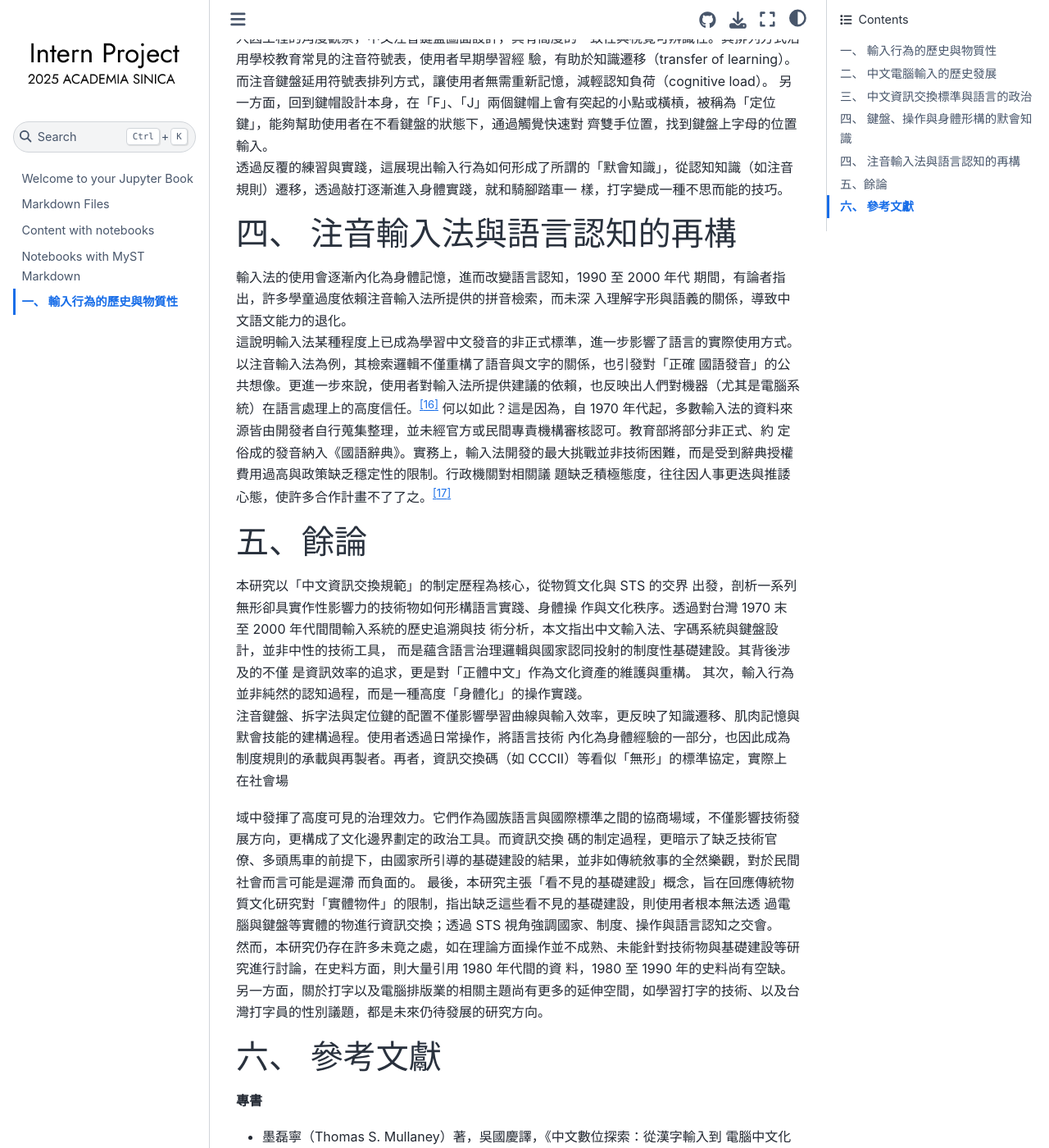
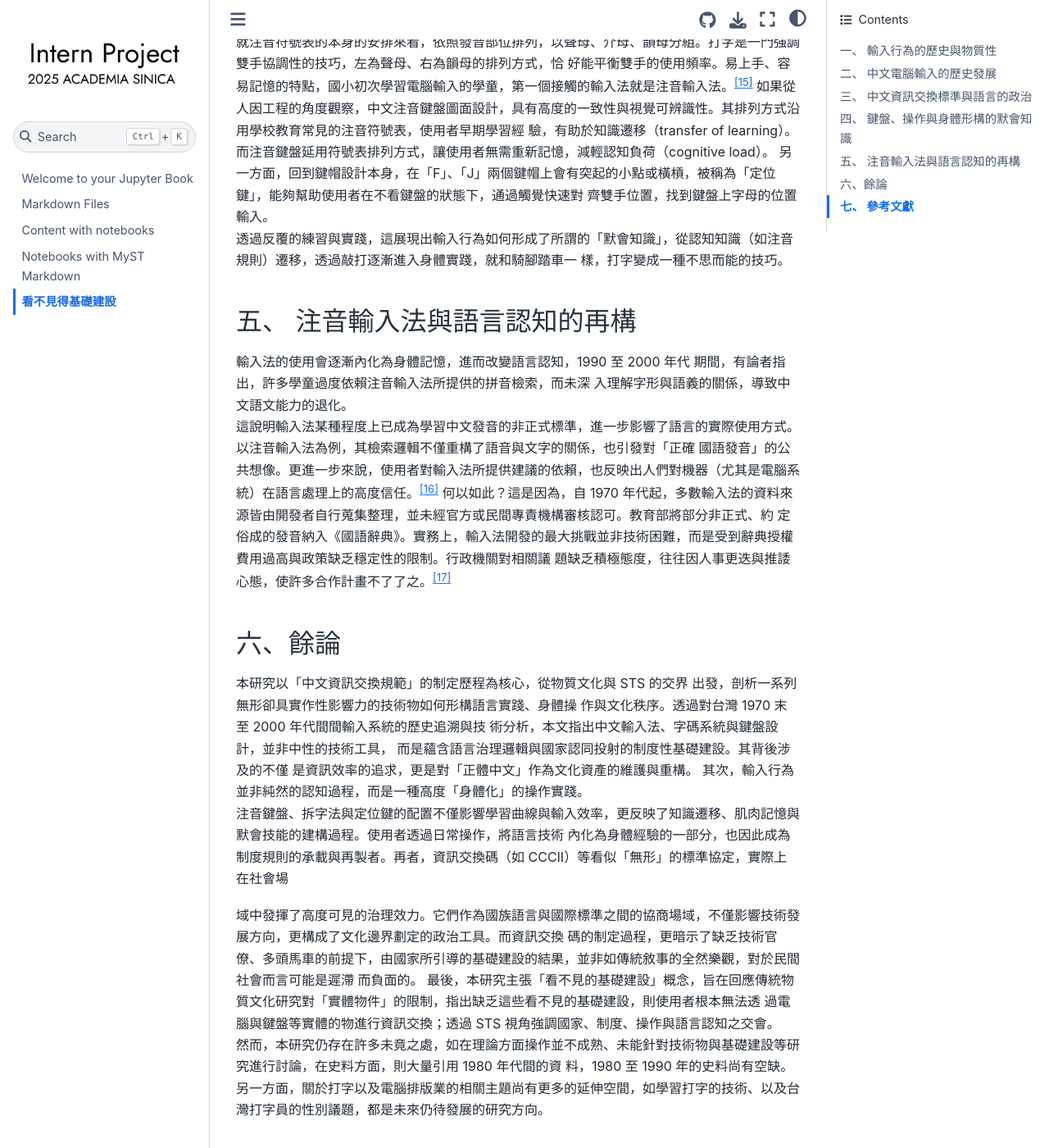
Before and after one commit to celik1001/2025-AS-intern-Project, a Jupyter Book: the page built from invisible-infra.md, in a window 1280 px wide and 1400 px high, scrolled down 2729 px. Shown: the whole window at 82% size. Built offline with Jupyter Book 1.0.4 settings and Sphinx 7.4.7 and the Sphinx Book theme 1.1.4, drawn with Linux system fonts in a browser that asks for light colours.

Commit message:
edit article contents

```diff
--- a/invisible-infra.md
+++ b/invisible-infra.md
@@ -12,7 +12,9 @@ kernelspec:
   name: python3
 ---
 
-### 一、 輸入行為的歷史與物質性
+# 看不見得基礎建設
+
+## 一、 輸入行為的歷史與物質性
 
 在今日中文使用者與電腦之間，看似自然的打字行為，建立在一連串複雜且高度政治化的技術中介之上。中文輸入法、資訊交換碼與鍵盤設計等技術元件，不僅形構了輸入行為的具體實作，也深刻反映了國族語言政策、身體協作技術與使用者經驗的歷史變遷。中文輸入法與資訊交換標準的歷史，長期以來位於科技發展與語言政策的交會點，卻在科技史與物質文化研究中鮮有深入探討。僅有少數學術著作將之視為具有文化與政治意涵的技術物。<br>
 Thomas S. Mullaney 在 The Chinese Computer: A Global History of the Information Age 一書中，首度將中文輸入系統視為現代資訊時代的全球性議題，透過口述訪談與跨國資料，重構華語世界在面對以拉丁字母為主的電腦架構時，如何重新發明中文輸入的過程。Mullaney 將焦點放在中國、美國之間的技術翻譯與制度創造，卻並未深究台灣在此過程中獨特的語言政治。 [^1]在台灣關於鍵盤輸入的研究中，郭文華於兩篇探討中文打字機與資訊標準化的專文，初步指出輸入技術物與國族語言政策之間的張力，但未對此進一步分析。[^2]
@@ -28,7 +30,7 @@ Thomas S. Mullaney 在 The Chinese Computer: A Global History of the Information
 方式如何反映國家、資本與使用者三者之間的角力？ 本研究透過一手史料，如報紙、部落格，結合 STS 的技術物研究觀點與物質文化史的方法論，視中文資訊交換系統為一種「技術基礎建設」，希望藉此回應技
 術標準如何成為語言規訓的實作場域，也探索使用者如何在其中生成自身的操作感知與文化記憶。
 
-### 二、 中文電腦輸入的歷史發展
+## 二、 中文電腦輸入的歷史發展
 
 台灣資訊產業的發展乃立基於發展國家利益開始。1970 年代末到 1980 年台灣的資訊工業起步，行政院不僅建立資訊工業策進會發展台灣資訊產業；更在
 1980 年 12 月宣布辦理資訊週讓國人認識資訊產業及其重要性，資訊產業成為國家發展的重點產業，更被視為邁向現代化的階梯。[^4] 也是在這段時間，由於
@@ -57,7 +59,7 @@ Thomas S. Mullaney 在 The Chinese Computer: A Global History of the Information
     %BA%AB%E4%B8%96%E5%AF%86%E7%A2%BC%E4%B8%8B/ ），最後檢索日期：2025 年 4
     月 25 日。
 
-### 三、 中文資訊交換標準與語言的政治
+## 三、 中文資訊交換標準與語言的政治
 
 若要理解在使用者接觸鍵盤，所涉及的語言標準、字體設計與編碼協定等基礎建設，王志弘提供了有趣的視角，他指出現代化國家與基礎建設設施有著密切
 的關係，[^7]國家是創設基礎建設的主要角色，透過基礎建設的創新彰顯國家的進步文明和獨立自主，甚至召喚人民的情感。在此一脈絡下理解的近代台灣資
@@ -97,7 +99,7 @@ Thomas S. Mullaney 在 The Chinese Computer: A Global History of the Information
 > 換碼標準制定遲緩，對資訊業者的影響尤其大。早在七、八年前就已開發中文電腦系統的宏碁電腦，就面臨這種困境。宏碁電腦產品技術部副理郭欽陽
 > 承認，在標準未定的情況下，廠商冒險的投資越多、賣的電腦越多，將來的麻煩也越大。只要新標準一公佈，宏碁就必須跑著標準，把已經發展出來的程式重新一一改寫。「這是越做包袱越大，」郭欽陽說。[^12]
 
-### 四、 鍵盤、操作與身體形構的默會知識
+## 四、 鍵盤、操作與身體形構的默會知識
 
 那麼，到了使用者這端，鍵盤和輸入法又如何形構使用者的知識呢？
 進入數位時代後，注音輸入法在所有的輸入法中，相當晚近才出現。在此之前，使用者（特別是 1970 年代出生的使用者）主要使用並學習的是以拆字法
@@ -137,7 +139,7 @@ Thomas S. Mullaney 在 The Chinese Computer: A Global History of the Information
 
 [^15]: 關於注音輸入法造成的中文素質低落問題，「物的故事 1」已有提及。
 
-### 四、 注音輸入法與語言認知的再構
+## 五、 注音輸入法與語言認知的再構
 
 輸入法的使用會逐漸內化為身體記憶，進而改變語言認知，1990 至 2000 年代
 期間，有論者指出，許多學童過度依賴注音輸入法所提供的拼音檢索，而未深
@@ -177,7 +179,7 @@ Thomas S. Mullaney 在 The Chinese Computer: A Global History of the Information
 然而，本研究仍存在許多未竟之處，如在理論方面操作並不成熟、未能針對技術物與基礎建設等研究進行討論，在史料方面，則大量引用 1980 年代間的資
 料，1980 至 1990 年的史料尚有空缺。另一方面，關於打字以及電腦排版業的相關主題尚有更多的延伸空間，如學習打字的技術、以及台灣打字員的性別議題，都是未來仍待發展的研究方向。
 
-### 六、 參考文獻
+## 七、 參考文獻
 
 **專書**
 
```
Also changed, not shown: other parts of invisible-infra.md (+1 -1 lines).
